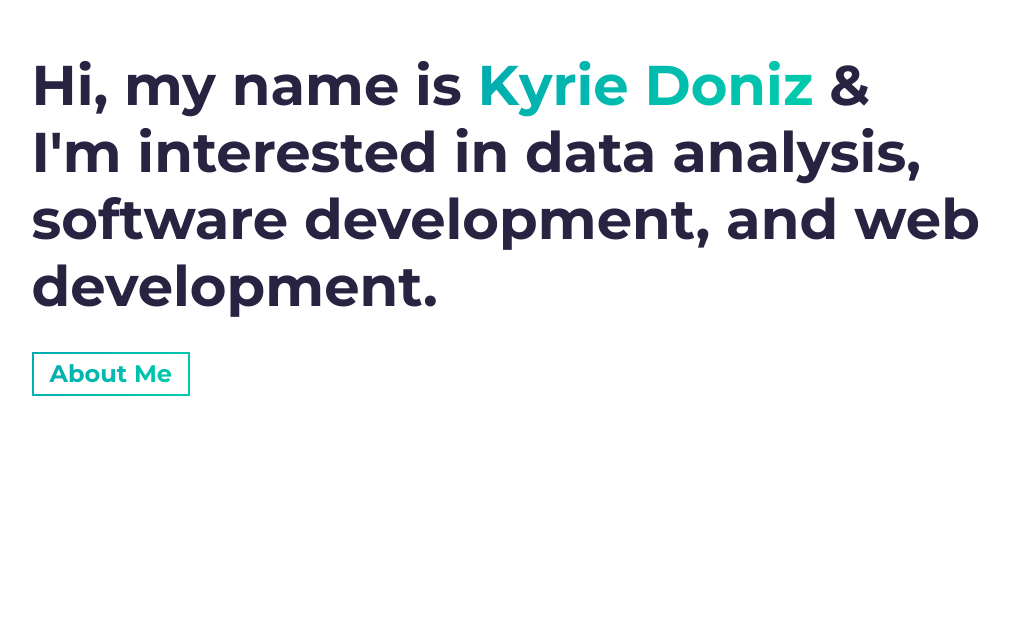
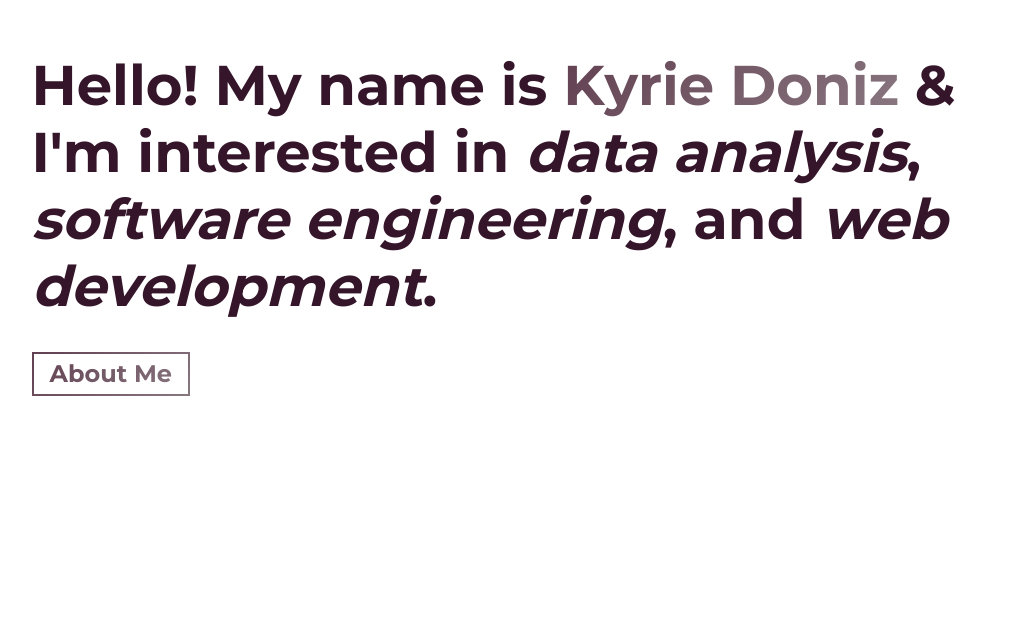
Before and after one commit to donizk/personalSite-1, a website built with Parcel: page src/index.html in a window 1280 px wide. Shown: the part 171-800 px from the top of the page, without its empty margins (46-1055 px from the left). Built offline with nearby package versions, Linux system fonts and the light colour scheme.

Commit message:
playing w colors

```diff
--- a/src/index.html
+++ b/src/index.html
@@ -46,9 +46,9 @@
     <section id="hero" class="jumbotron">
       <div class="container">
         <h1 class="hero-title load-hidden">
-          Hi, my name is <span class="text-color-main">Kyrie Doniz</span> &
+          Hello! My name is <span class="text-color-main">Kyrie Doniz</span> &
           <br />
-          I'm interested in data analysis, software development, and web development.
+          I'm interested in <i>data analysis</i>, <i>software engineering</i>, and <i>web development</i>.
         </h1>
         <p class="hero-cta load-hidden">
           <a rel="noreferrer" class="cta-btn cta-btn--hero" href="#about"
--- a/src/sass/abstracts/_variables.scss
+++ b/src/sass/abstracts/_variables.scss
@@ -1,13 +1,13 @@
 // COLORS
-$primary-color: #02aab0;
-$secondary-color: #00cdac;
+$primary-color: #624051;
+$secondary-color: #897780;
 
 $white-color: #fff;
 
 $dark-grey: #333333;
 $light-grey: #d2d2d2;
 
-$dark-blue-text: #272341; // For Headings
+$dark-blue-text: #35152a; // For Headings
 
 // FONT SIZE
 $default-font-size: 1.6rem;
```
